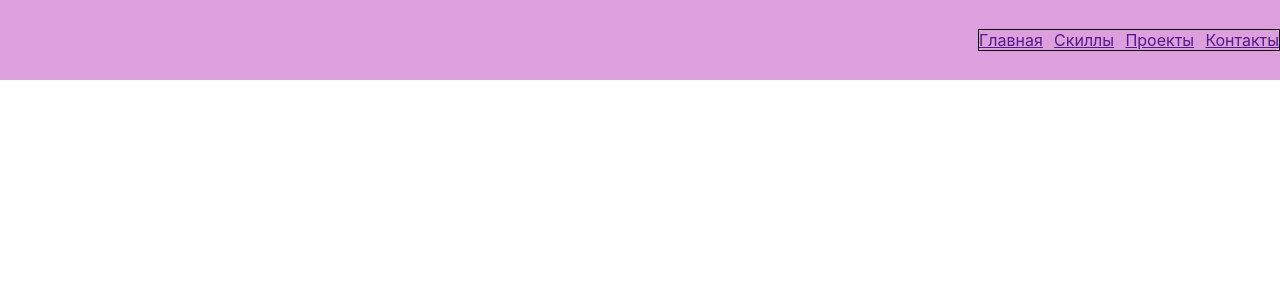
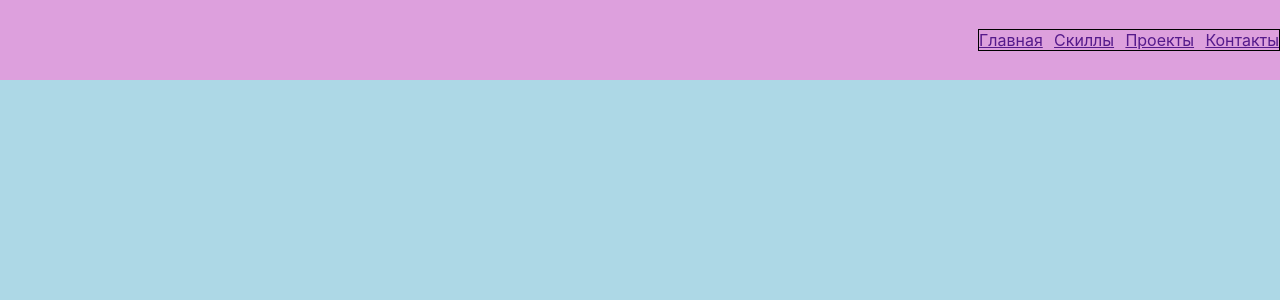
Before and after one commit to Kattekly/Portfolio, a React (Create React App) app: page / in a window 1280 px wide. Shown: the top 300 px of the page. Built offline with nearby package versions, Linux system fonts and the light colour scheme.

Commit message:
Create Main

```diff
--- a/src/App.tsx
+++ b/src/App.tsx
@@ -2,13 +2,15 @@ import React from 'react';
 import logo from './logo.svg';
 import './App.css';
 import Header from "./Header/Header";
+import Main from "./Main/Main";
 
 function App() {
-  return (
-    <div>
-      <Header/>
-    </div>
-  );
+    return (
+        <div>
+            <Header/>
+            <Main/>
+        </div>
+    );
 }
 
 export default App;
--- /dev/null
+++ b/src/Main/Main.module.css
@@ -0,0 +1,4 @@
+.mainBlock {
+    height: 100vh;
+    background-color: lightblue;
+}
--- /dev/null
+++ b/src/Main/Main.tsx
@@ -0,0 +1,12 @@
+import React from 'react';
+import s from './Main.module.css'
+
+const Main = () => {
+    return (
+        <div className={s.mainBlock}>
+
+        </div>
+    );
+};
+
+export default Main;
```
